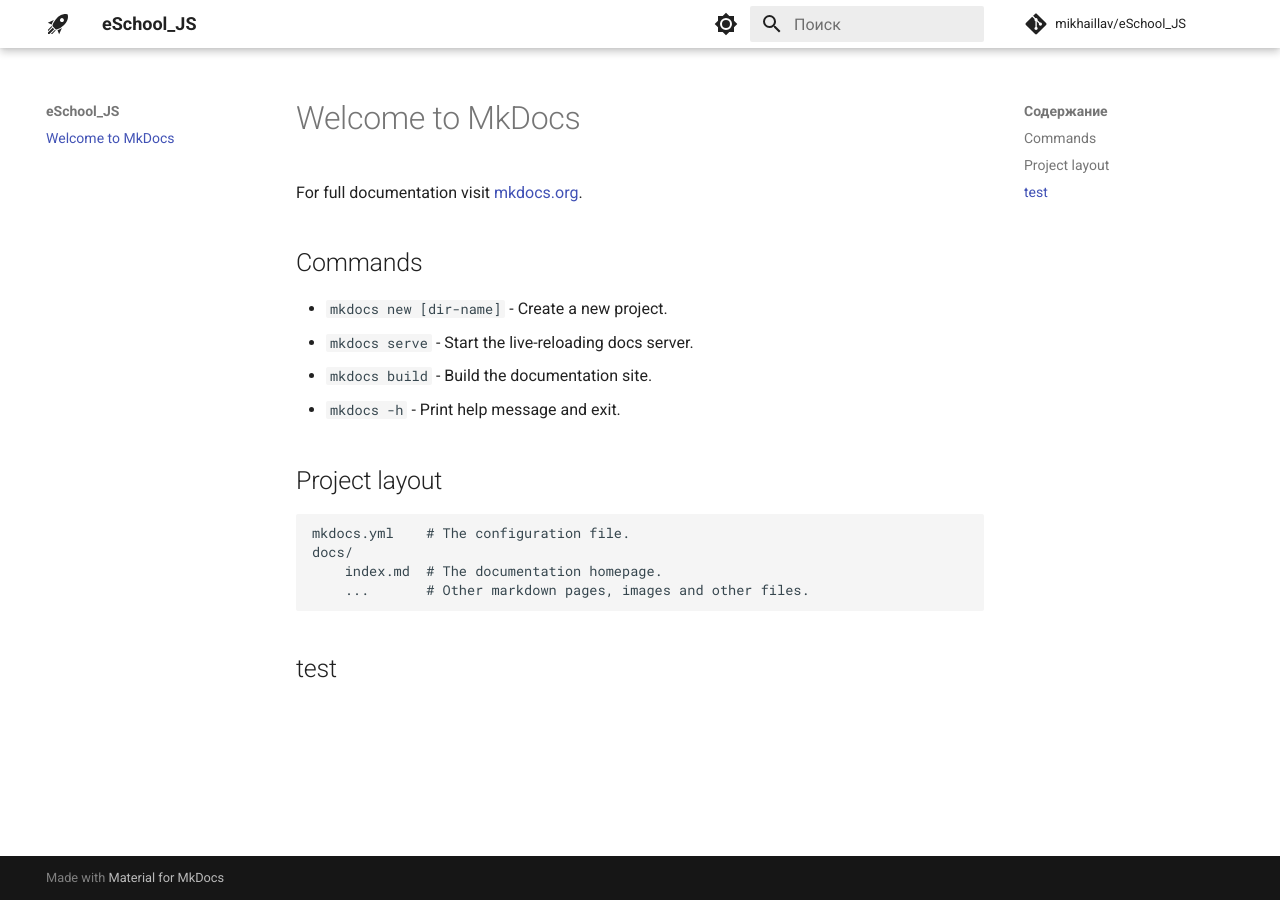
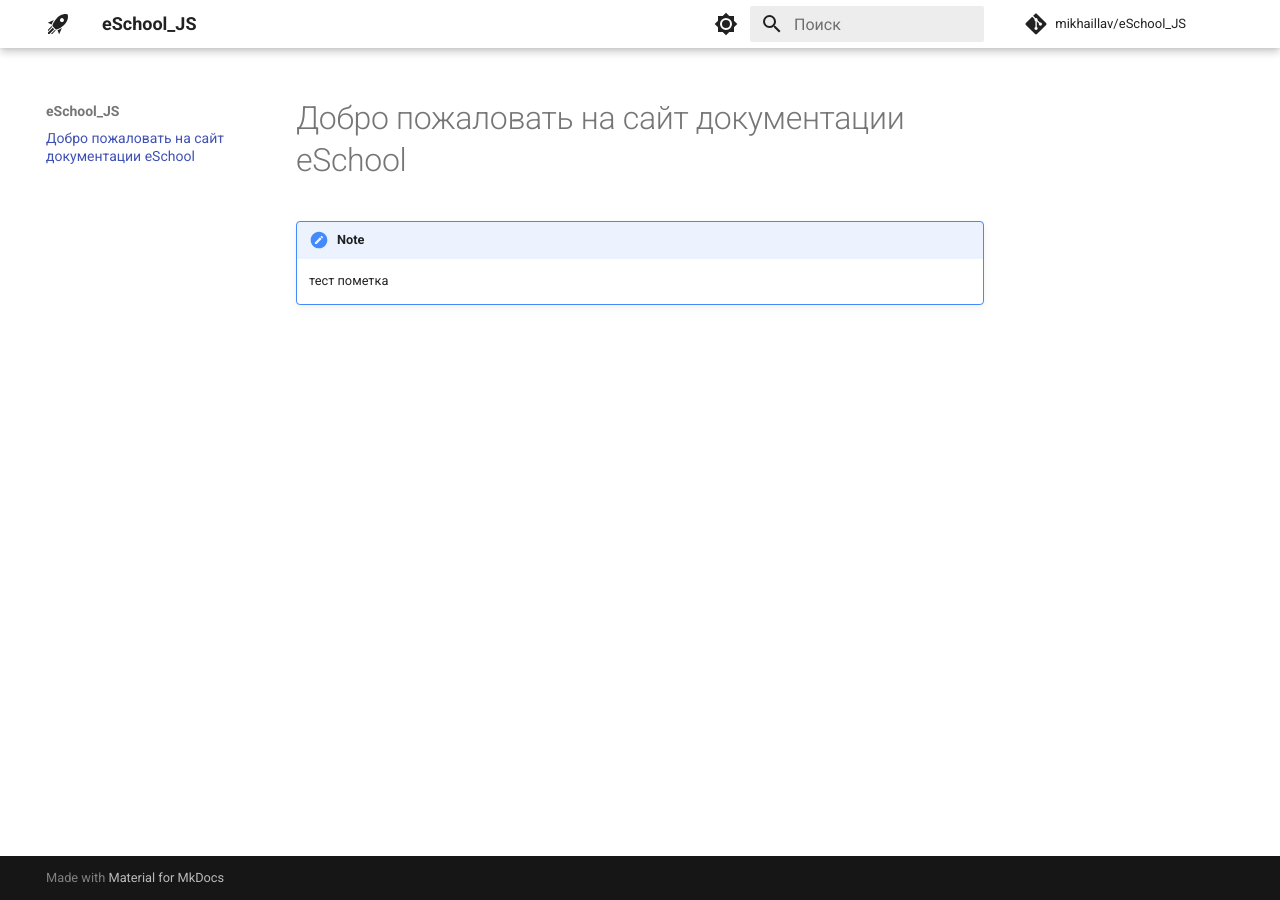
Before and after one commit to mikhaillav/eSchool_JS, an MkDocs documentation site: the page built from docs/index.md, in a window 1280 px wide. Built offline with MkDocs 1.6.1 and Material for MkDocs 9.7.7, drawn with Linux system fonts in a browser that asks for light colours; comment, search, counter and statistics services are not loaded.

Commit message:
тест пометки

```diff
--- a/docs/index.md
+++ b/docs/index.md
@@ -1,19 +1,5 @@
-# Welcome to MkDocs
+# Добро пожаловать на сайт документации eSchool
 
-For full documentation visit [mkdocs.org](https://www.mkdocs.org).
+!!! note
 
-## Commands
-
-* `mkdocs new [dir-name]` - Create a new project.
-* `mkdocs serve` - Start the live-reloading docs server.
-* `mkdocs build` - Build the documentation site.
-* `mkdocs -h` - Print help message and exit.
-
-## Project layout
-
-    mkdocs.yml    # The configuration file.
-    docs/
-        index.md  # The documentation homepage.
-        ...       # Other markdown pages, images and other files.
-
-## test
+    тест пометка
--- a/mkdocs.yml
+++ b/mkdocs.yml
@@ -33,3 +33,6 @@
   - pymdownx.emoji:
       emoji_index: !!python/name:material.extensions.emoji.twemoji
       emoji_generator: !!python/name:material.extensions.emoji.to_svg
+  - admonition
+  - pymdownx.details
+  - pymdownx.superfences
```
